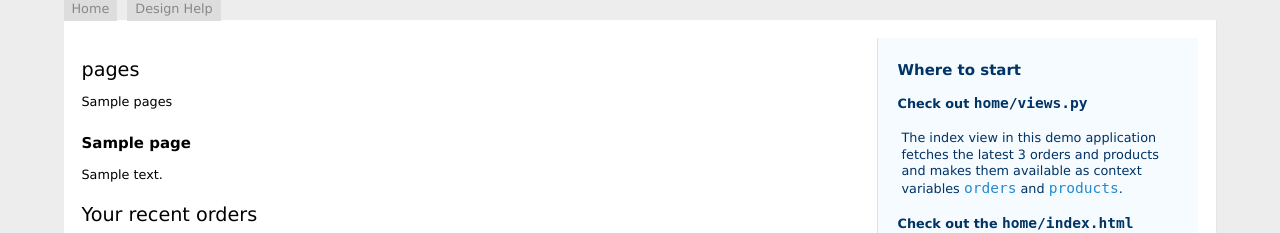
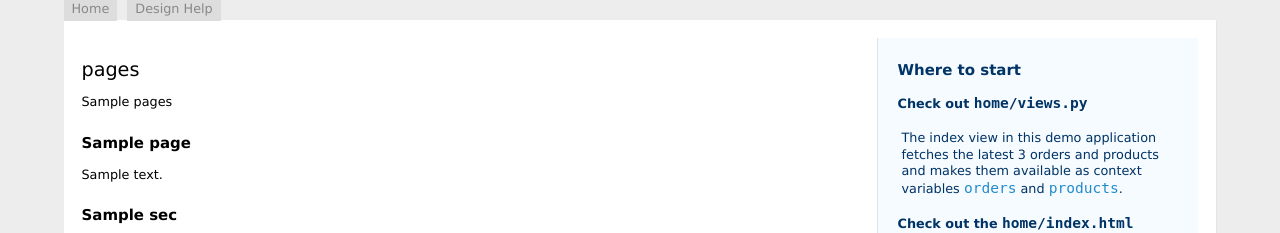
Before and after one commit to Bohdan-Anderson/instastore, a Django app: template application/home/templates/home/index.html in a window 1280 px wide. Shown: the part 125-358 px from the top of the page. Run offline with Django 3.2, Linux system fonts and the light colour scheme; the template is opened without the code that fills it: most values are stand-ins (such as "Sample title", 1, 10 or a date in 2020).

Commit message:
adding details

```diff
--- a/application/home/templates/home/index.html
+++ b/application/home/templates/home/index.html
@@ -59,6 +59,10 @@
   {% endfor %}
 </div>
 
+{% for sec in out %}
+  <h3>{{sec}}</h3>
+{% endfor %}
+
 <div id="orders">
   <h2>Your recent orders</h2>
   {% if orders %}
--- a/application/home/views.py
+++ b/application/home/views.py
@@ -13,10 +13,12 @@ def index(request):
     # products = shopify.Product.find(limit=3)
     # orders = shopify.Order.find(limit=3, order="created_at DESC")
     pages = shopify.Page.find()
+    out = dir(pages)
     return render_to_response('home/index.html', {
         # 'products': products,
         # 'orders': orders,
         'pages':pages,
+        'out':out
     }, context_instance=RequestContext(request))
 
 def design(request):
```
